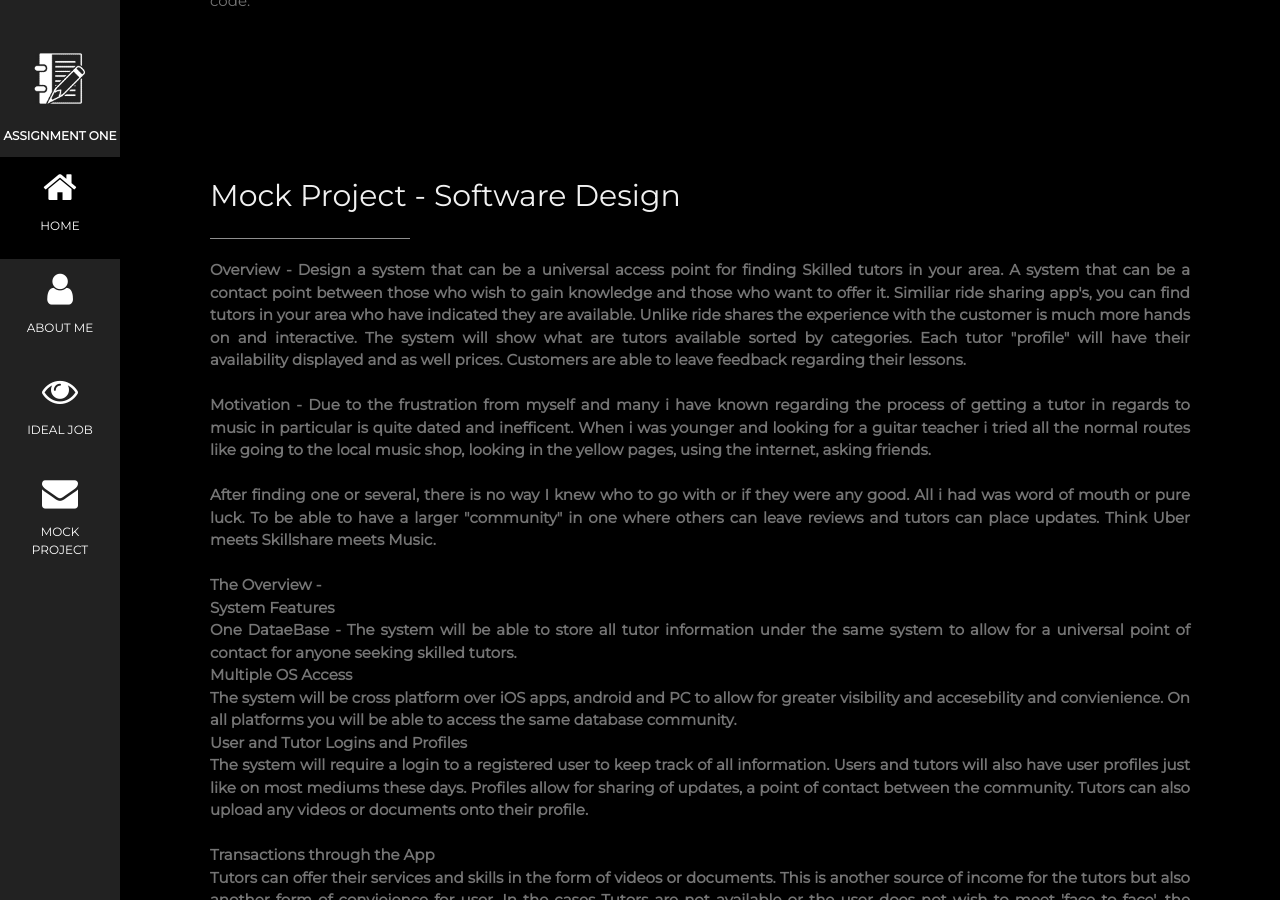
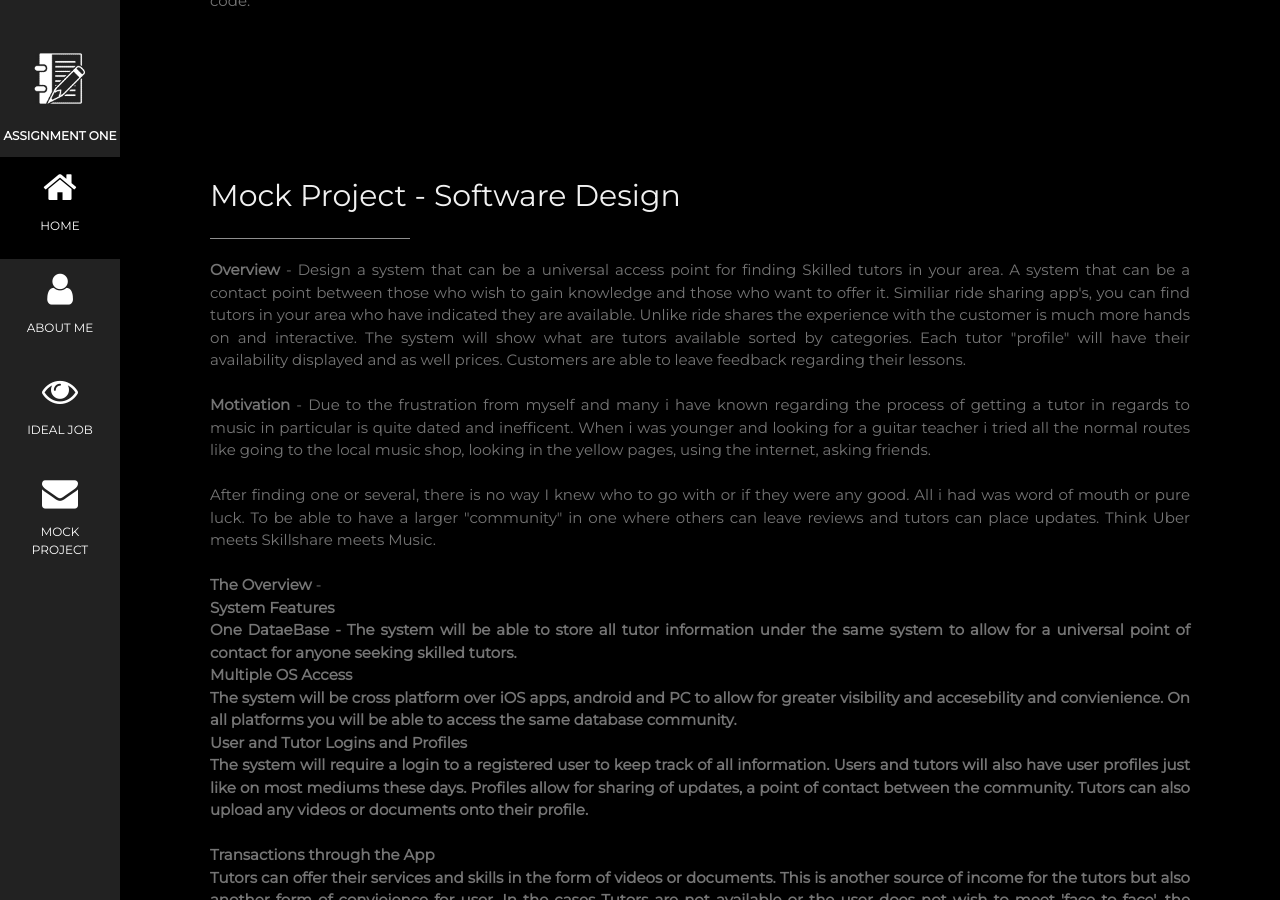
Before and after one commit to ceylonhue/begin, a Jekyll site: the page built from index.md, in a window 1280 px wide and 900 px high, scrolled down 5764 px. Built offline with Jekyll 4.4.1, drawn with Linux system fonts in a browser that asks for light colours; our own code applies the rules of GitHub Pages for plain Markdown files.

```diff
--- a/_layouts/default.html
+++ b/_layouts/default.html
@@ -242,7 +242,7 @@ and develop software when you can to learn more code.
   <div class="w3-content w3-justify w3-text-grey w3-padding-64" id="contact">
     <h2 class="w3-text-light-grey">Mock Project - Software Design</h2>
     <hr style="width:200px" class="w3-opacity">
-    <p> <B>Overview - Design a system that can be a universal access point for finding Skilled tutors in your area. A system
+    <p> <B>Overview</B> - Design a system that can be a universal access point for finding Skilled tutors in your area. A system
                    that can be a contact point between those who wish to gain knowledge and those who want to offer it.
                    Similiar ride sharing app's, you can find tutors in your area who have indicated they are available. Unlike
                    ride shares the experience with the customer is much more hands on and interactive.
```
